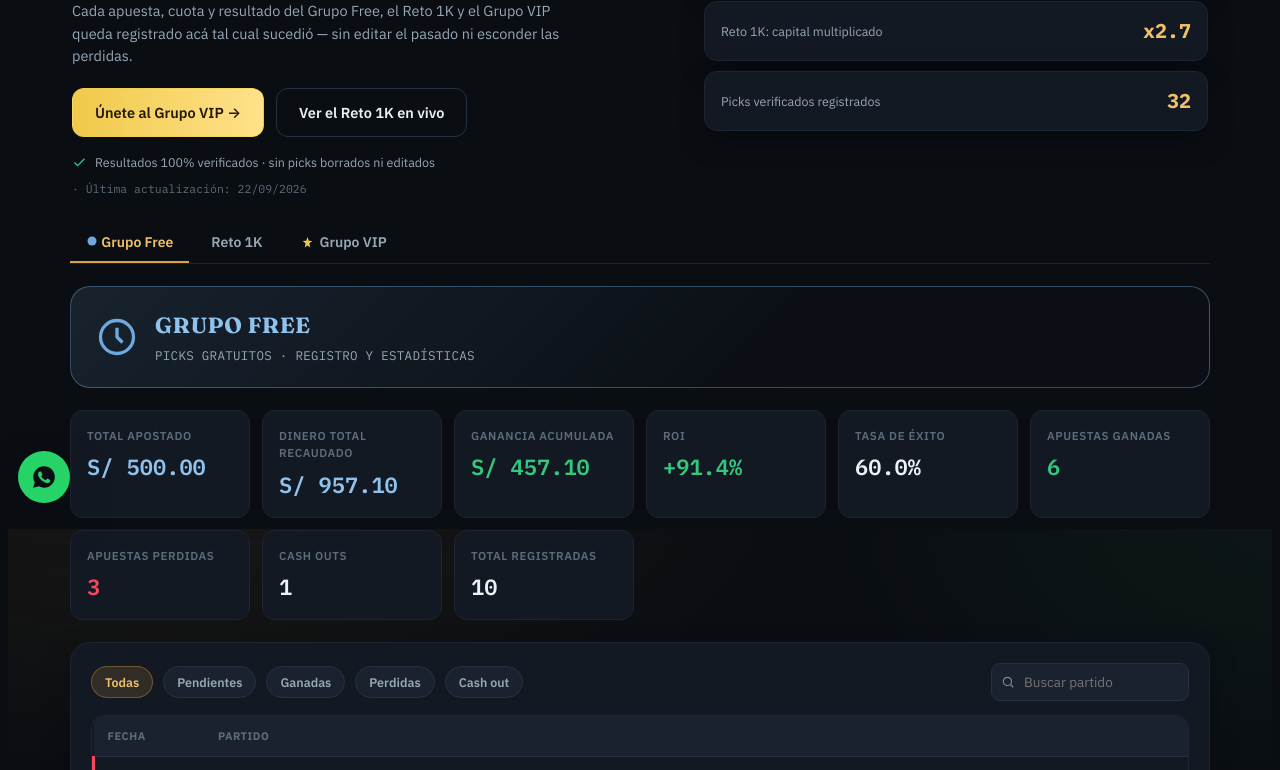
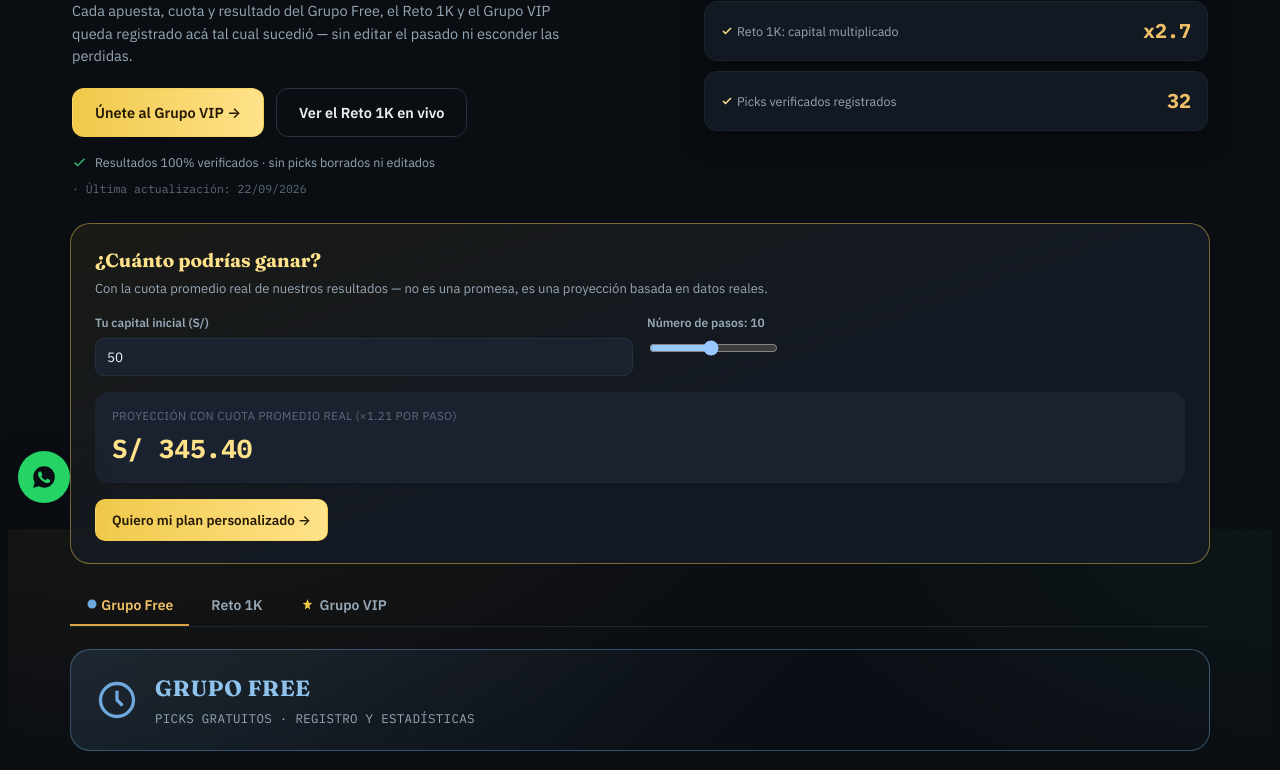
Before and after one commit to Harcito789/APUESTAS-GOLDEN, a plain HTML site: page index.html in a window 1280 px wide. Shown: the part 279-1049 px from the top of the page. Drawn offline with nearby package versions, Linux system fonts and the light colour scheme.

Commit message:
Add files via upload

```diff
--- a/index.html
+++ b/index.html
@@ -107,6 +107,26 @@
     *{ animation: none !important; transition: none !important; }
   }
 
+  .scroll-reveal{ opacity: 0; transform: translateY(18px); transition: opacity .6s cubic-bezier(.2,.8,.2,1), transform .6s cubic-bezier(.2,.8,.2,1); }
+  .scroll-reveal.is-visible{ opacity: 1; transform: none; }
+  .verified-badge{ color: var(--gold-strong); vertical-align: -1px; margin-right: 4px; flex: none; }
+
+  .calc-card{
+    background: linear-gradient(160deg, rgba(240,201,74,0.07), var(--surface) 55%); border: 1px solid var(--gold-line);
+    border-radius: var(--radius-lg); padding: 22px 24px; display: flex; flex-direction: column; gap: 16px; margin-bottom: 22px;
+  }
+  .calc-card__head h3{ font-size: 19px; color: var(--gold-strong); font-family: var(--font-display); }
+  .calc-card__head p{ font-size: 13px; color: var(--text-dim); margin-top: 4px; }
+  .calc-card__fields{ display: grid; grid-template-columns: repeat(auto-fit, minmax(180px,1fr)); gap: 14px; }
+  .calc-card__result{
+    background: var(--surface-2); border: 1px solid var(--border-soft); border-radius: var(--radius-md);
+    padding: 14px 16px; display: flex; flex-direction: column; gap: 4px;
+  }
+  .calc-card__result .l{ font-size: 11.5px; color: var(--text-faint); text-transform: uppercase; letter-spacing: .4px; }
+  .calc-card__result .v{ font-size: 26px; font-weight: 700; color: var(--gold-strong); }
+  .calc-card .btn{ align-self: flex-start; }
+  @media (max-width: 640px){ .calc-card .btn{ width: 100%; } }
+
   .wrap{ max-width: 1180px; margin: 0 auto; padding: 20px 20px 64px; }
 
   /* ---------- Header ---------- */
@@ -579,6 +599,9 @@
     <div class="toolbar">
       <span class="status" id="statusBadge"><span class="status__dot is-readonly" id="statusDot"></span><span id="statusText">Solo lectura</span></span>
       <button class="btn btn-icon btn-ghost" id="btnAdminAuth" title="Iniciar sesión" aria-label="Iniciar sesión como administrador"></button>
+      <button class="btn btn-icon btn-ghost" id="btnShare" title="Compartir" aria-label="Compartir esta página">
+        <svg width="18" height="18" viewBox="0 0 24 24" fill="none" stroke="currentColor" stroke-width="1.8"><circle cx="18" cy="5" r="3"/><circle cx="6" cy="12" r="3"/><circle cx="18" cy="19" r="3"/><path d="M8.6 10.5l6.8-3.9M8.6 13.5l6.8 3.9"/></svg>
+      </button>
       <button class="btn btn-icon btn-ghost" id="btnSettings" title="Ajustes" aria-label="Ajustes">
         <svg width="18" height="18" viewBox="0 0 24 24" fill="none" stroke="currentColor" stroke-width="1.8"><path d="M12 15a3 3 0 100-6 3 3 0 000 6z"/><path d="M19.4 13a1.7 1.7 0 00.34 1.87l.06.06a2 2 0 11-2.83 2.83l-.06-.06a1.7 1.7 0 00-1.87-.34 1.7 1.7 0 00-1 1.55V19a2 2 0 11-4 0v-.09a1.7 1.7 0 00-1-1.56 1.7 1.7 0 00-1.87.34l-.06.06a2 2 0 11-2.83-2.83l.06-.06A1.7 1.7 0 004.6 13a1.7 1.7 0 00-1.55-1H3a2 2 0 110-4h.09A1.7 1.7 0 004.6 7a1.7 1.7 0 00-.34-1.87l-.06-.06a2 2 0 112.83-2.83l.06.06A1.7 1.7 0 009 2.6a1.7 1.7 0 001-1.55V1a2 2 0 114 0v.09a1.7 1.7 0 001 1.55 1.7 1.7 0 001.87-.34l.06-.06a2 2 0 112.83 2.83l-.06.06A1.7 1.7 0 0019.4 7c.14.36.5.6.9.6H21a2 2 0 110 4h-.09a1.7 1.7 0 00-1.51 1.4z" opacity="0"/><path d="M19.4 15a1.65 1.65 0 00.33 1.82l.06.06a2 2 0 11-2.83 2.83l-.06-.06a1.65 1.65 0 00-1.82-.33 1.65 1.65 0 00-1 1.51V21a2 2 0 11-4 0v-.17a1.65 1.65 0 00-1-1.51 1.65 1.65 0 00-1.82.33l-.06.06a2 2 0 11-2.83-2.83l.06-.06A1.65 1.65 0 004.6 15a1.65 1.65 0 00-1.51-1H3a2 2 0 110-4h.17A1.65 1.65 0 004.6 9a1.65 1.65 0 00-.33-1.82l-.06-.06a2 2 0 112.83-2.83l.06.06A1.65 1.65 0 009 4.6a1.65 1.65 0 001-1.51V3a2 2 0 114 0v.17a1.65 1.65 0 001 1.51 1.65 1.65 0 001.82-.33l.06-.06a2 2 0 112.83 2.83l-.06.06A1.65 1.65 0 0019.4 9c.13.36.32.68.6.9"/></svg>
       </button>
@@ -601,6 +624,28 @@
       </div>
     </div>
     <div class="hero__stats" id="heroStats"></div>
+  </section>
+
+  <section class="calc-card">
+    <div class="calc-card__head">
+      <h3>¿Cuánto podrías ganar?</h3>
+      <p>Con la cuota promedio real de nuestros resultados — no es una promesa, es una proyección basada en datos reales.</p>
+    </div>
+    <div class="calc-card__fields">
+      <div class="field">
+        <label for="calc_capital">Tu capital inicial (S/)</label>
+        <input type="number" id="calc_capital" min="1" step="1" value="50">
+      </div>
+      <div class="field">
+        <label for="calc_pasos">Número de pasos: <span id="calc_pasos_val">10</span></label>
+        <input type="range" id="calc_pasos" min="1" max="20" value="10">
+      </div>
+    </div>
+    <div class="calc-card__result">
+      <span class="l">Proyección con cuota promedio real (×<span id="calc_cuota_display">1.20</span> por paso)</span>
+      <span class="v num" id="calc_resultado">S/ 0.00</span>
+    </div>
+    <a class="btn btn-gold" href="https://wa.me/51925931665?text=Hola%2C%20quiero%20mi%20plan%20personalizado" target="_blank" rel="noopener">Quiero mi plan personalizado →</a>
   </section>
 
   <nav class="tabs" role="tablist">
@@ -2176,14 +2221,14 @@
       { label: 'Dinero total recaudado', value: formatMoney(m.retornoTotalCents), cls: themeCls },
       { label: 'Ganancia acumulada', value: formatMoney(m.gananciaCents), cls: m.gananciaCents >= 0 ? 'up' : 'down' },
       { label: 'ROI', value: formatPct(m.roi), cls: m.roi >= 0 ? 'up' : 'down' },
-      { label: 'Tasa de éxito', value: m.tasaExito.toFixed(1) + '%' },
+      { label: 'Tasa de éxito', value: m.tasaExito.toFixed(1) + '%', verified: true },
       { label: 'Apuestas ganadas', value: String(m.ganadas), cls: 'up' },
       { label: 'Apuestas perdidas', value: String(m.perdidas), cls: m.perdidas ? 'down' : '' },
       { label: 'Cash outs', value: String(m.cashouts) },
       { label: 'Total registradas', value: String(m.total) },
     ];
     el.innerHTML = cards.map((c,i) =>
-      '<div class="metric enter ' + (c.cls === themeCls ? themeCls : '') + '" style="--i:' + i + '"><div class="metric__label">' + esc(c.label) + '</div>' +
+      '<div class="metric enter ' + (c.cls === themeCls ? themeCls : '') + '" style="--i:' + i + '"><div class="metric__label">' + (c.verified ? verifiedBadgeSvg() : '') + esc(c.label) + '</div>' +
       '<div class="metric__value num ' + (c.cls !== themeCls ? (c.cls||'') : '') + '">' + c.value + '</div></div>'
     ).join('');
   }
@@ -2388,6 +2433,10 @@
     return { tasaExito, total, wins, multiplo };
   }
 
+  function verifiedBadgeSvg(){
+    return '<svg class="verified-badge" width="12" height="12" viewBox="0 0 24 24" fill="none" stroke="currentColor" stroke-width="3"><path d="M20 6L9 17l-5-5"/></svg>';
+  }
+
   function renderHeroStats(){
     const el = document.getElementById('heroStats');
     if (!el) return;
@@ -2399,7 +2448,7 @@
     ];
     const isFirstRender = !el.dataset.rendered;
     el.innerHTML = cards.map(c =>
-      '<div class="hero__stat"><span class="l">' + esc(c.l) + '</span><span class="v num" id="' + c.id + '">' + (isFirstRender ? '—' : c.fmt(c.target || 0)) + '</span></div>'
+      '<div class="hero__stat"><span class="l">' + verifiedBadgeSvg() + esc(c.l) + '</span><span class="v num" id="' + c.id + '">' + (isFirstRender ? '—' : c.fmt(c.target || 0)) + '</span></div>'
     ).join('');
     cards.forEach(c => {
       if (c.target == null) return;
@@ -2508,6 +2557,26 @@
       el.style.setProperty('--i', i);
       el.classList.add('enter');
     });
+  }
+
+  /** Fades each card in the moment it scrolls into view, instead of all
+   * at once — purely cosmetic, skipped entirely for reduced-motion users. */
+  function setupScrollReveal(){
+    const targets = document.querySelectorAll('.card, .bankroll-card, .bankroll-proof');
+    if (prefersReducedMotion() || !('IntersectionObserver' in window)){
+      targets.forEach(el => el.classList.add('is-visible'));
+      return;
+    }
+    targets.forEach(el => el.classList.add('scroll-reveal'));
+    const io = new IntersectionObserver((entries) => {
+      entries.forEach(entry => {
+        if (entry.isIntersecting){
+          entry.target.classList.add('is-visible');
+          io.unobserve(entry.target);
+        }
+      });
+    }, { threshold: 0.12, rootMargin: '0px 0px -40px 0px' });
+    targets.forEach(el => io.observe(el));
   }
 
   function openModal(id){ document.getElementById(id).classList.add('is-open'); }
@@ -2934,8 +3003,33 @@
     });
   }
 
+  function initCalculator(){
+    const m = computeMetrics();
+    const cuota = m.cuotaPromedio || (state.config || DEFAULT_CONFIG).cuotaObjetivoDefault;
+    const cuotaEl = document.getElementById('calc_cuota_display');
+    if (cuotaEl) cuotaEl.textContent = formatCuota(cuota);
+    const capitalInput = document.getElementById('calc_capital');
+    const pasosInput = document.getElementById('calc_pasos');
+    if (!capitalInput || !pasosInput) return;
+    function update(){
+      const capital = parseFloat(capitalInput.value) || 0;
+      const pasos = parseInt(pasosInput.value, 10) || 1;
+      const pasosVal = document.getElementById('calc_pasos_val');
+      if (pasosVal) pasosVal.textContent = pasos;
+      let capCents = toCents(capital);
+      for (let i = 0; i < pasos; i++){ capCents = Math.round(capCents * cuota); }
+      const resultEl = document.getElementById('calc_resultado');
+      if (resultEl) resultEl.textContent = formatMoney(capCents);
+    }
+    capitalInput.addEventListener('input', update);
+    pasosInput.addEventListener('input', update);
+    update();
+  }
+
   function setupUI(){
     applyEntranceAnimations();
+    setupScrollReveal();
+    initCalculator();
     applyAdminGating();
     document.querySelectorAll('#bankrollTiers .bankroll-tier').forEach(btn => {
       btn.addEventListener('click', () => updateBankrollExample(btn.dataset.tier));
@@ -2951,6 +3045,11 @@
 
     document.getElementById('btnNewStep').addEventListener('click', () => openStepModal('create'));
     document.getElementById('btnSettings').addEventListener('click', openSettingsModal);
+    const btnShare = document.getElementById('btnShare');
+    if (btnShare) btnShare.addEventListener('click', () => {
+      const msg = 'Mira los resultados verificados de Apuestas Golden VIP — Grupo Free, Reto 1K y Grupo VIP: ';
+      window.open('https://wa.me/?text=' + encodeURIComponent(msg + window.location.href), '_blank', 'noopener');
+    });
     document.getElementById('btnAdminAuth').addEventListener('click', () => {
       if (isAdmin()) handleAdminLogout(); else openAdminAuthModal();
     });
```
